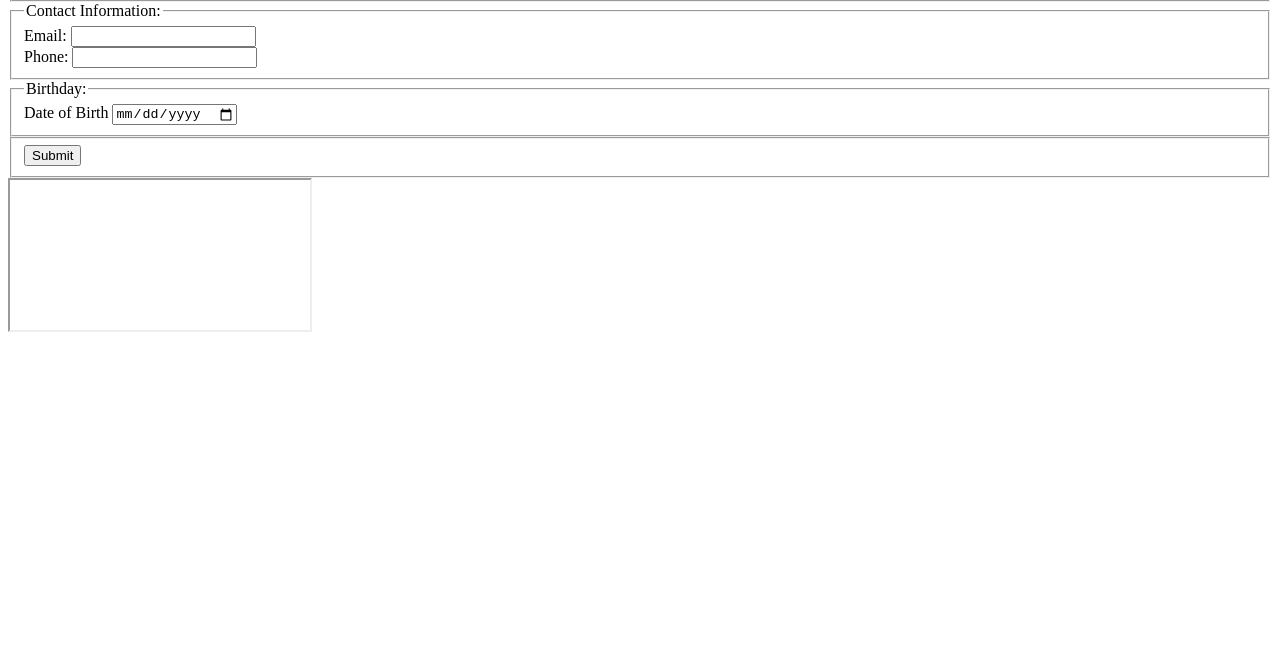
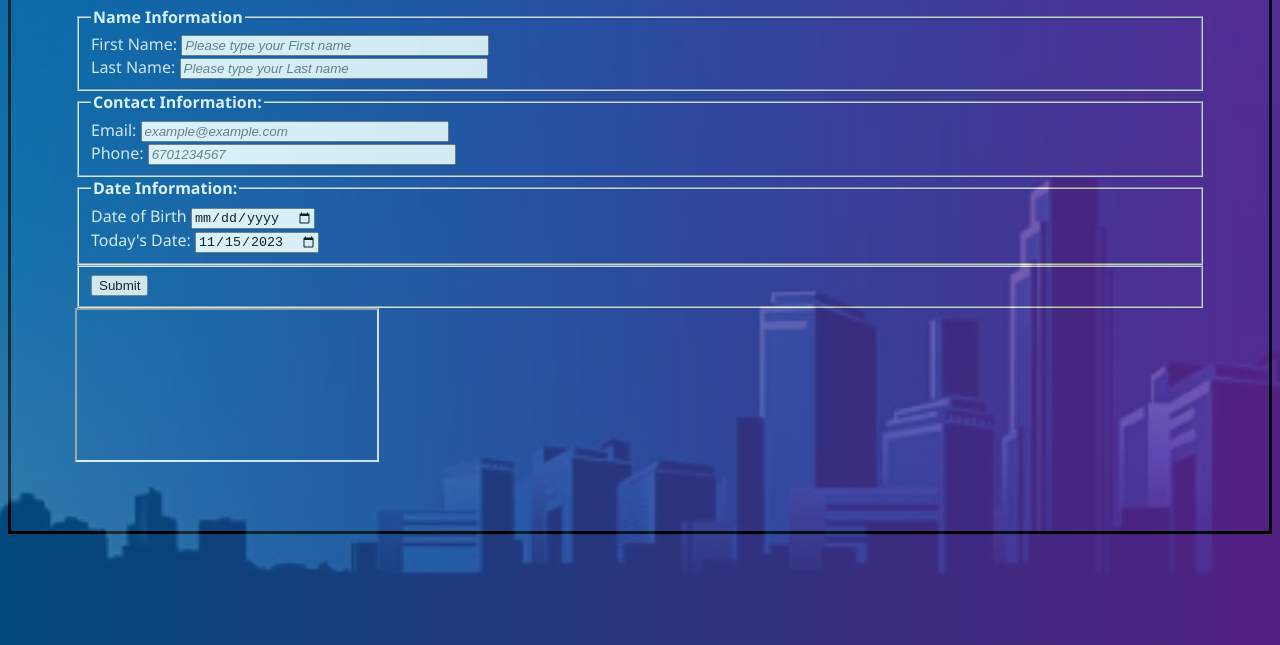
Before and after one commit to ericafykereyes/first-web-form, a plain HTML site: page index.html in a window 1280 px wide. Shown: the part 155-800 px from the top of the page. Drawn offline with Linux system fonts and the light colour scheme.

Commit message:
first-web-form

```diff
--- a/index.html
+++ b/index.html
@@ -4,6 +4,15 @@
     <meta charset="UTF-8">
     <meta name="viewport" content="width=device-width, initial-scale=1.0">
     <title>First Web Form</title>
+    <link href="style.css" rel="stylesheet">
+    <style>
+        .name-info{
+            width: 300px
+        }
+        .contact-info{
+            width: 300px;
+        }
+    </style>
 </head>
 <body>
     <h1>My First Web Form</h1>
@@ -11,26 +20,28 @@
         <fieldset>
             <legend>Name Information</legend>
             <label for="firstName">First Name:</label>
-            <input type="text" id="firstName" name="firstName"><br>
+            <input type="text" class="name-info" tabindex="1" required id="firstName" placeholder="Please type your First name" name="firstName"><br>
             <label for="lastName">Last Name:</label>
-            <input type="text" id="lastName" name="lastName">
+            <input type="text" class="name-info" tabindex="2" required id="lastName" placeholder="Please type your Last name" name="lastName">
         </fieldset>
         <fieldset>
             <legend>Contact Information:</legend>
             <label for="email">Email:</label>
-            <input type="email" name="email" id="email"><br>
+            <input type="email" class="contact-info" tabindex="3" title="Input your email address " name="email" id="email" placeholder="example@example.com"><br>
             <label for="telephone">Phone:</label>
-            <input type="tel" name="telephone" id="telephone">
+            <input type="tel" class="contact-info" tabindex="4" title="Input a good mobile number" name="telephone" placeholder="6701234567" id="telephone">
         </fieldset>
         <fieldset>
-            <legend>Birthday:</legend>
+            <legend>Date Information:</legend>
             <label for="dob">Date of Birth</label>
-            <input type="date" name="dob" id="dob">
+            <input type="date" name="dob" tabindex="5" required id="dob"><br>
+            <label for="today">Today's Date:</label>
+            <input type="date" name="today" tabindex="6" value="2023-11-15" id="today">
         </fieldset>
         <fieldset>
-            <input type="submit">
+            <input type="submit" tabindex="7">
         </fieldset>
     </form>
-    <iframe name="cgi-results" id="cgi-results"/>
+    <iframe name="cgi-results" id="cgi-results">
 </body>
 </html>
--- /dev/null
+++ b/style.css
@@ -0,0 +1,30 @@
+body {
+    display: block;
+    font-family:'Segoe UI', Tahoma, Geneva, Verdana, sans-serif;
+    padding: 5%;
+    background-image: linear-gradient(to right, rgb(0, 90, 155), rgb(103, 40, 161));
+    border-style: solid;
+}
+body::after{
+    content: "";
+    background-image: url(city.webp);
+    background-size: cover;
+    background-position: center;
+    position: absolute;
+    inset: 0;
+    opacity: .2;
+}
+h1 {
+    text-align: center;
+    color: white
+}
+legend {
+    font-weight: bold;
+    color: white;
+}
+label {
+    color: whitesmoke;
+}
+:placeholder-shown {
+    font-style: italic;
+}
```
Also changed, not shown: city.webp (added).
